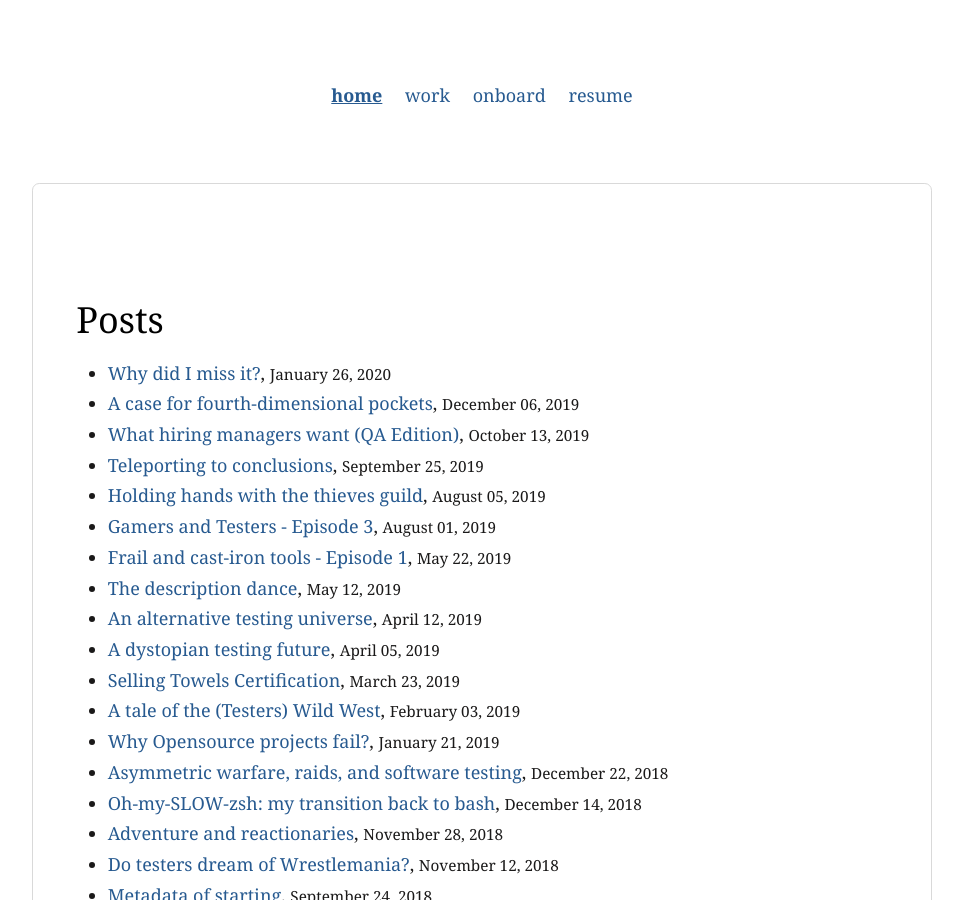
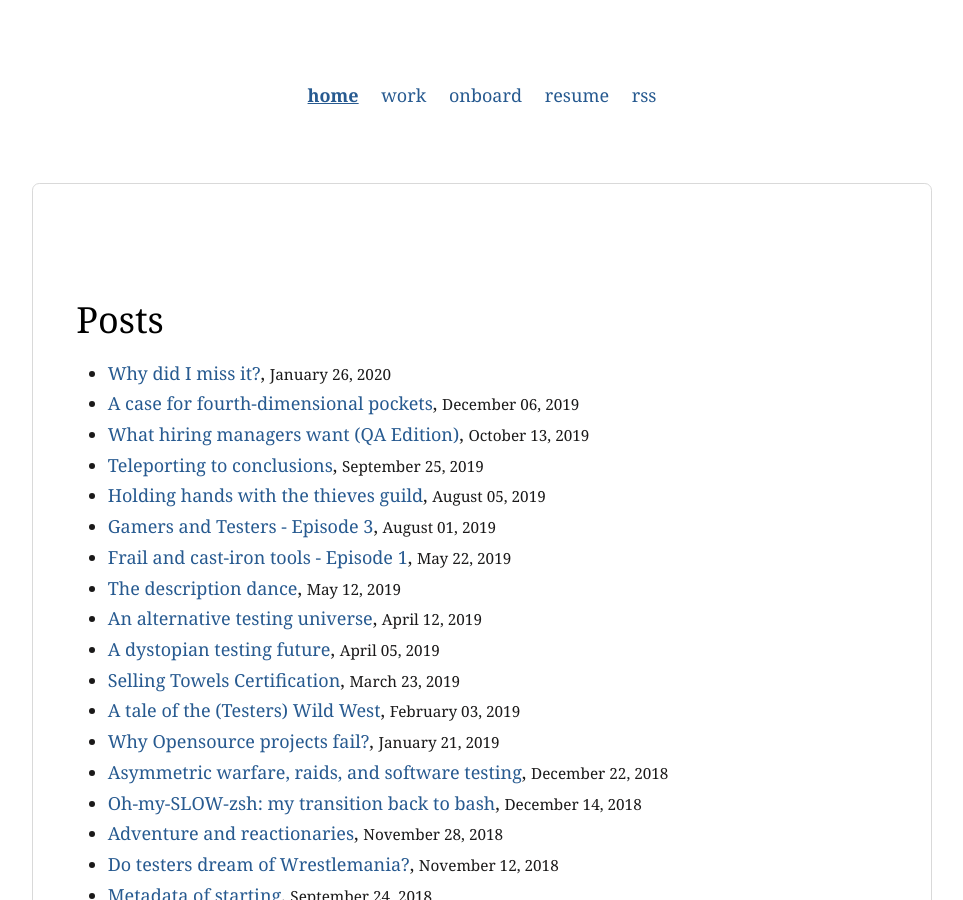
Before and after one commit to filfreire/filfreire.github.io, a Jekyll site: the page built from index.html, in a window 1280 px wide and 900 px high. Shown: the whole window, without its empty margins (158-1121 px from the left). Built offline with Jekyll 4.4.1, drawn with Linux system fonts in a browser that asks for light colours.

Commit message:
add rss link

```diff
--- a/_includes/header.html
+++ b/_includes/header.html
@@ -6,6 +6,7 @@
       <li><a href="/work/">{% if current[1] == 'work' %}<b><u>work</u></b>{% else %}work{% endif %}</a></li>
       <li><a href="/onboard/">{% if current[1] == 'onboard' %}<b><u>onboard</u></b>{% else %}onboard{% endif %}</a></li>
       <li><a href="/cv_filipe.pdf">resume</a></li>
+      <li><a href="/feed.xml">rss</a></li>
     </ul>
   </nav>
 </header>
```
